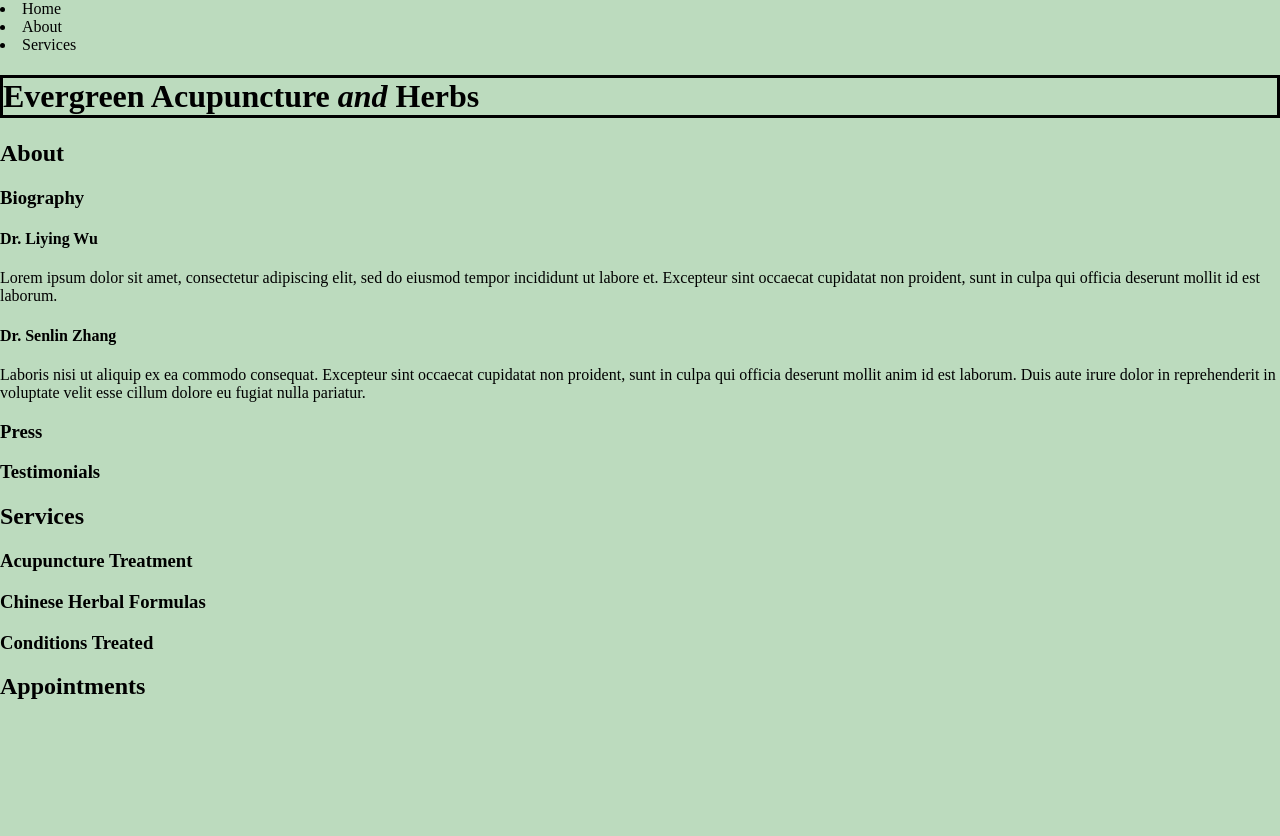
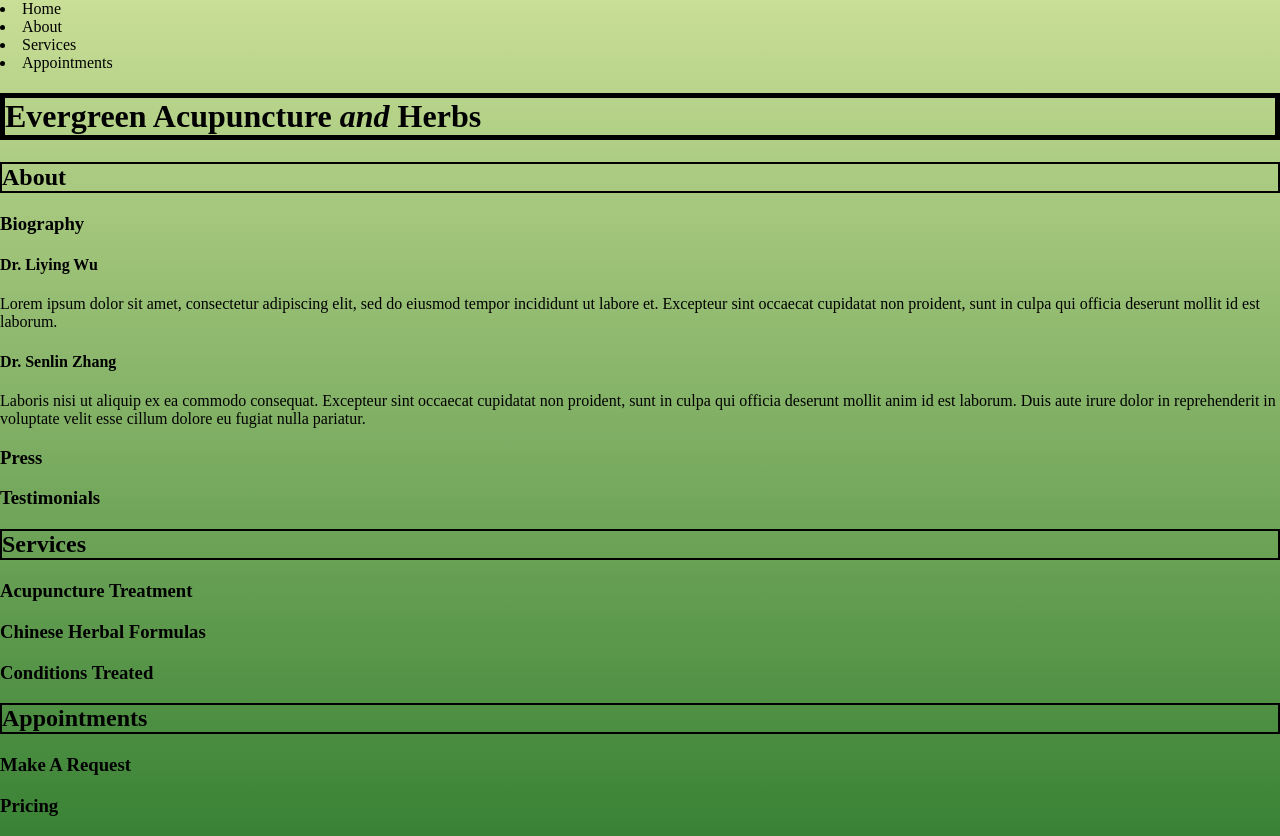
Before and after one commit to Maggnolia-Design/first-html-project, a plain HTML site: page index.html in a window 1280 px wide. Before the commit the page ends 800 px from the top, so only its background shows below. Drawn offline with Linux system fonts and the light colour scheme.

Commit message:
gradient background

```diff
--- a/css/style.css
+++ b/css/style.css
@@ -1,7 +1,19 @@
 h1 {
-   border: 3px solid black;
+   border: 5px solid black;
+}
+h2 {
+   border: 2px solid black;
 }
 body {
    margin: auto;
+   /* Permalink - use to edit and share this gradient: http://colorzilla.com/gradient-editor/#c9de96+0,8ab66b+44,398235+100;Green+3D+%233 */
+   background: #c9de96; /* Old browsers */
+   background: -moz-linear-gradient(top,  #c9de96 0%, #8ab66b 44%, #398235 100%); /* FF3.6+ */
+   background: -webkit-gradient(linear, left top, left bottom, color-stop(0%,#c9de96), color-stop(44%,#8ab66b), color-stop(100%,#398235)); /* Chrome,Safari4+ */
+   background: -webkit-linear-gradient(top,  #c9de96 0%,#8ab66b 44%,#398235 100%); /* Chrome10+,Safari5.1+ */
+   background: -o-linear-gradient(top,  #c9de96 0%,#8ab66b 44%,#398235 100%); /* Opera 11.10+ */
+   background: -ms-linear-gradient(top,  #c9de96 0%,#8ab66b 44%,#398235 100%); /* IE10+ */
+   background: linear-gradient(to bottom,  #c9de96 0%,#8ab66b 44%,#398235 100%); /* W3C */
+   filter: progid:DXImageTransform.Microsoft.gradient( startColorstr='#c9de96', endColorstr='#398235',GradientType=0 ); /* IE6-9 */
    background-color: #bcdbbe;
 }
--- a/index.html
+++ b/index.html
@@ -12,6 +12,7 @@
                <li>Home</li>
                <li>About</li>
                <li>Services</li>
+               <li>Appointments</li>
             </url>
          </nav>
       </header>
@@ -29,5 +30,7 @@
       <h3>Chinese Herbal Formulas</h3>
       <h3>Conditions Treated</h3>
       <h2>Appointments</h2>
+      <h3>Make A Request</h3>
+      <h3>Pricing</h3>
    </body>
 </html>
```
